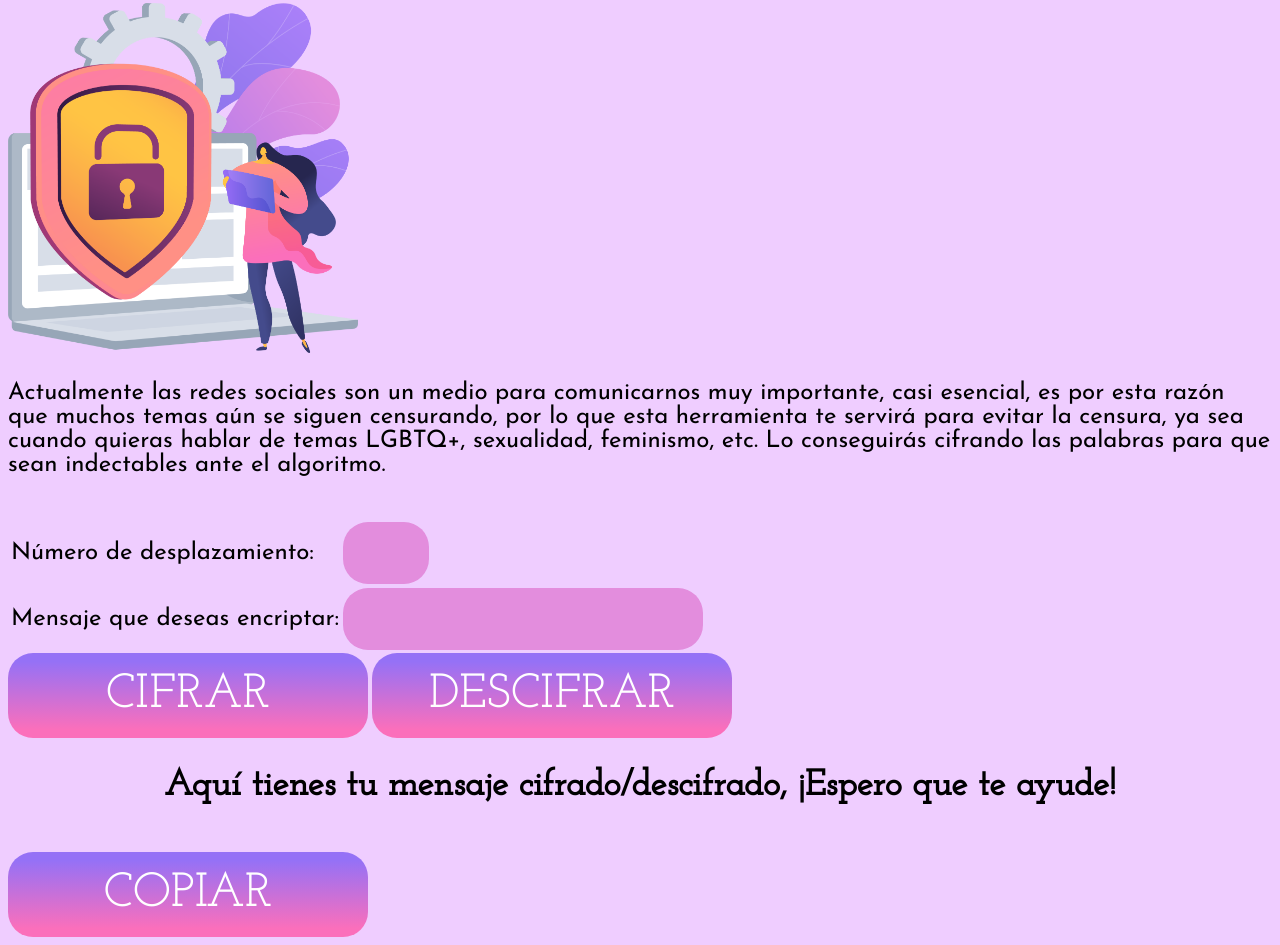
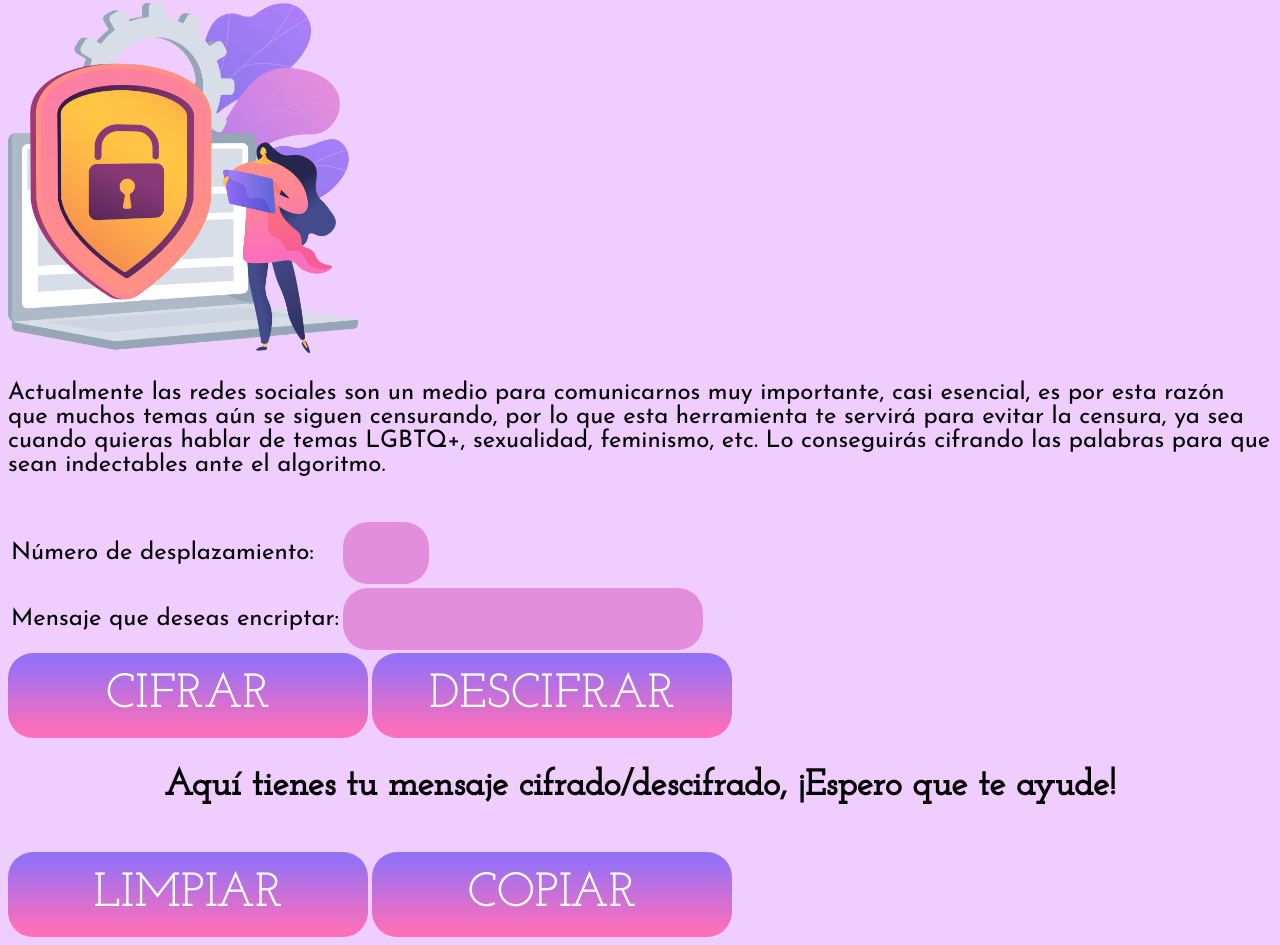
Before and after one commit to nohelybc/Cipher-Proyecto_1, a website with bundled scripts: page src/index.html in a window 1280 px wide. Shown: the part 337-1282 px from the top of the page. Built offline with nearby package versions, Linux system fonts and the light colour scheme.

Commit message:
boton y formulario

```diff
--- a/src/index.html
+++ b/src/index.html
@@ -35,7 +35,7 @@
             <tr>
                 <td class="textos">Mensaje que deseas encriptar: </td>
                 <td>
-                    <input type="text" name="mensaje" id="string" pattern="[A-Z ]" required/>
+                    <input type="text" name="mensaje" id="string" pattern="[A-Z]" required/>
                 </td>
             </tr>
         </table>
@@ -47,6 +47,7 @@
     <h2 class="title">Aquí tienes tu mensaje cifrado/descifrado, ¡Espero que te ayude!</h2>
     <p id="output" class="textos" style=display:none></p>
     <br>
+    <button type="button" id="limpiar" onclick="">LIMPIAR</button>
     <button type="button" id="copiar" onclick="copiar()">COPIAR</button>
 
     <script>
```
